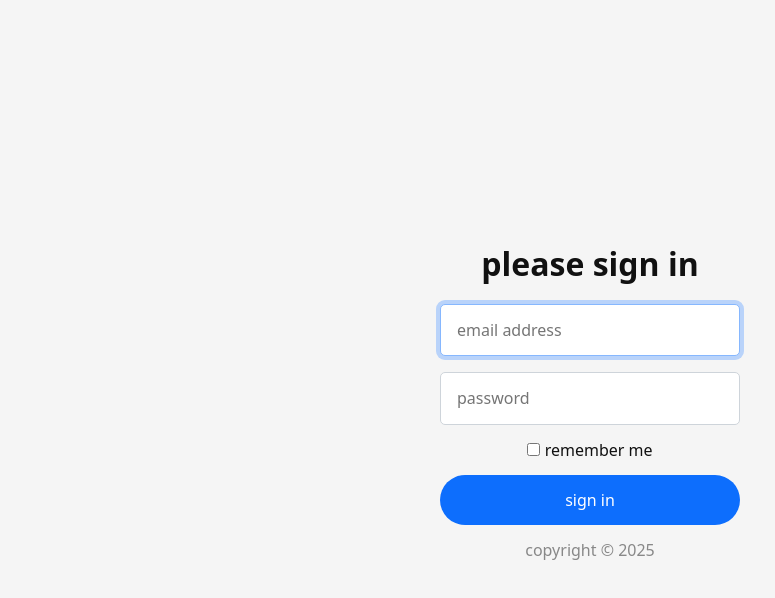
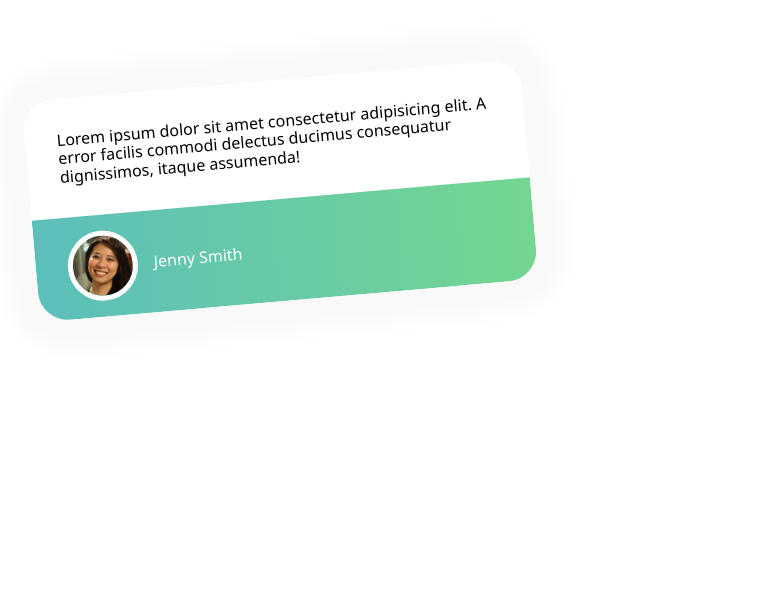
Before and after one commit to bschink/html-playground, a plain HTML site: page index.html in a window 1280 px wide. Shown: the whole page, without its empty margins (50-825 px from the left). Drawn offline with Linux system fonts and the light colour scheme.

Commit message:
animations exercised finished

```diff
--- a/css/styles.css
+++ b/css/styles.css
@@ -1,59 +1,48 @@
 body {
-    background: #f5f5f5;
     font-family: system-ui, -apple-system, BlinkMacSystemFont, 'Segoe UI', Roboto, Oxygen, Ubuntu, Cantarell, 'Open Sans', 'Helvetica Neue', sans-serif;
-    color: #111;
-    height: 100vh;
-    display: flex;
-    flex-direction: column;
-    align-items: center;
-    justify-content: center;
+    margin: 5rem;
+    background: white;
 }
 
-h1 {
-    font-size: 2rem;
+img {
+    width: 60px;
+    border-radius: 50%;
+    border: 5px solid white;
 }
 
-input[type="email"],
-input[type="password"] {
-    width: 100%;
-    box-sizing: border-box;
-    padding: 1rem;
-    border-radius: 5px;
-    outline: none;
-    border: 1px solid #ced4da;
-    transition: border .15s, box-shadow .15s;
+.card {
+    max-width: 500px;
+    background: white;
+    border-radius: 30px;
+    box-shadow: 0 0 20px 30px #f9f9f9;
+    overflow: hidden;
+    transform: rotate(-5deg);
+    transition: transform 0.2s, scale 5.2s;
 }
 
-input:focus {
-    border-color: #86b7fe;
-    box-shadow: 0 0 0 0.25rem #b9d3fa;
+.card:hover {
+    transform: rotate(0deg);
 }
 
-button {
-    width: 100%;
-    box-sizing: border-box;
-    padding: 1rem;
-    border-radius: 30px;
-    background: #0d6efd;
-    border: none;
-    color: white;
-    transition: background-color .15s;
+.card:hover img {
+    transform: scale(1.15);
 }
 
-button:hover {
-    background: #0759d3;
+.card-text {
+    padding: 1rem 2rem;
 }
 
-.form-signin {
-    max-width: 300px;
-    text-align: center;
-    width: 100%;
+.card-footer {
+    display: flex;
+    justify-content: flex-start;
+    align-items: center;
+    padding: 10px;
+    background: rgb(92, 191, 187);
+    background: linear-gradient(90deg, rgba(92, 191, 187, 1) 0%, rgba(116, 214, 144, 1) 100%);
+    color: white;
+    padding: 1rem 2rem;
 }
 
-.form-group {
-    margin: 1rem 0;
+.name {
+    margin-left: 1rem;
 }
-
-.copyright {
-    color: #888;
-}
--- a/index.html
+++ b/index.html
@@ -13,21 +13,15 @@
 </head>
 
 <body>
-    <form class="form-signin" action="" method="POST">
-        <h1>please sign in</h1>
-        <div class="form-group">
-            <input type="email" placeholder="email address" autofocus />
+    <div class="card">
+        <p class="card-text">Lorem ipsum dolor sit amet consectetur adipisicing elit. A error facilis commodi delectus
+            ducimus consequatur
+            dignissimos, itaque assumenda!</p>
+        <div class="card-footer">
+            <img src="images/woman.jpg" alt="picture of a woman">
+            <p class="name">Jenny Smith</p>
         </div>
-        <div class="form-group">
-            <input type="password" placeholder="password" />
-        </div>
-        <div class="form-group">
-            <input type="checkbox" id="remember-me" />
-            <label for="remember-me">remember me</label>
-        </div>
-        <button type="submit">sign in</button>
-        <p class="copyright">copyright &copy; 2025</p>
-    </form>
+    </div>
 </body>
 
 </html>
```
Also changed, not shown: images/space.jpg (deleted), images/woman.jpg (added).
